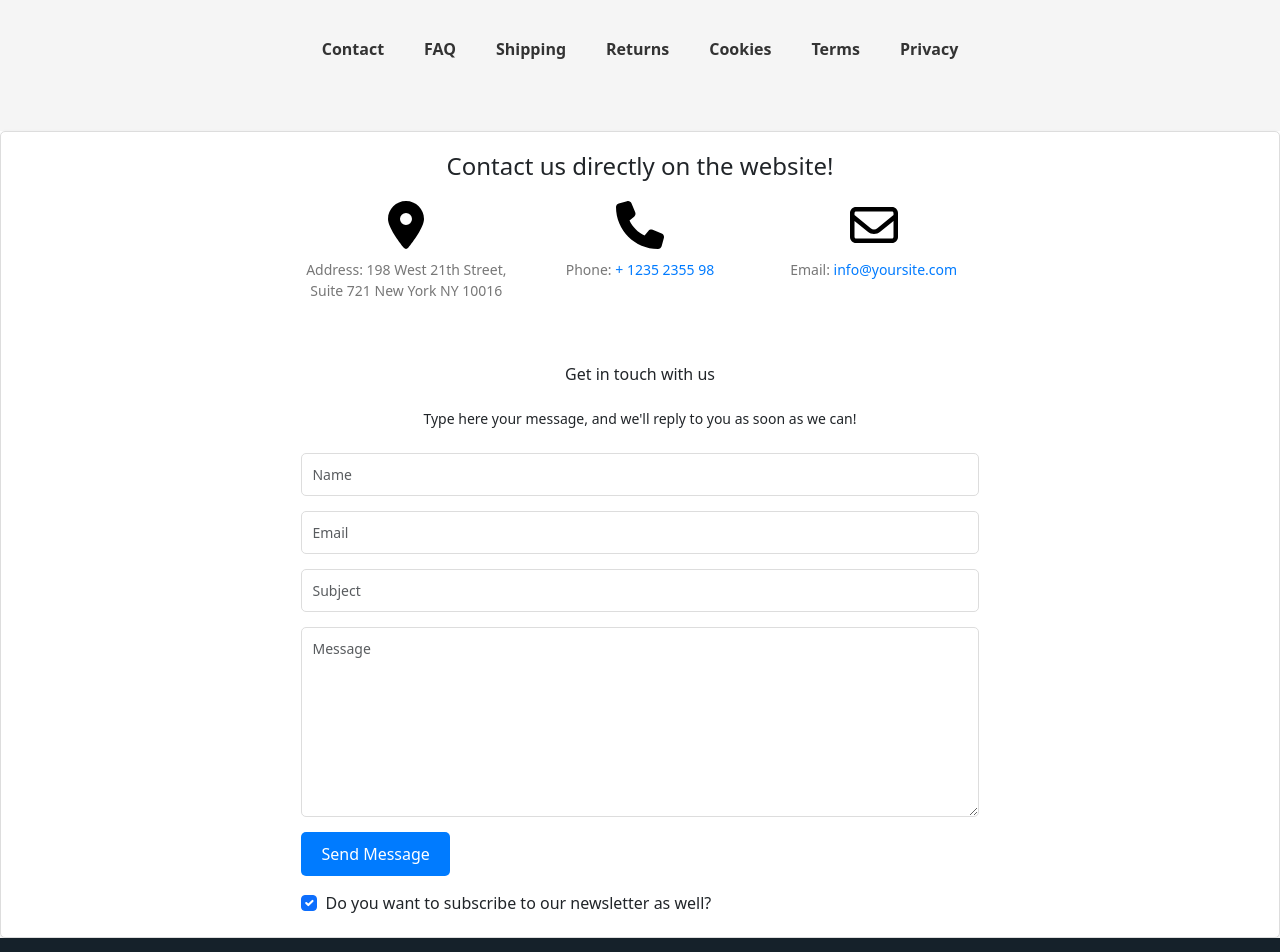
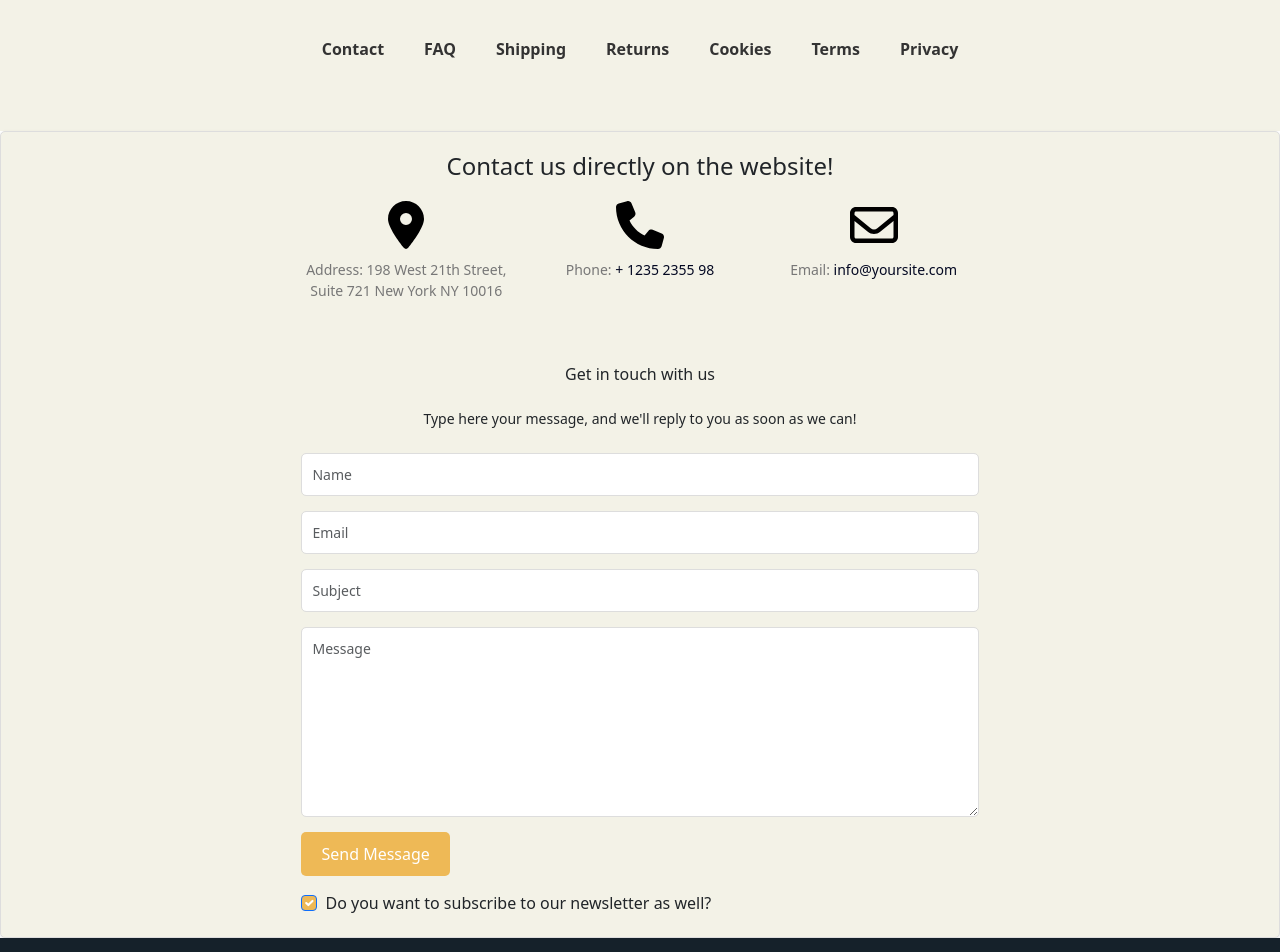
Before and after one commit to ruggerifrancesco/laravel-boolean-frontend, a Vue app: page /contacts in a window 1280 px wide. Shown: the part 120-1072 px from the top of the page. Built offline with nearby package versions, Linux system fonts and the light colour scheme.

Commit message:
Fixing color palette: first attempt

```diff
--- a/src/pages/Contacts.vue
+++ b/src/pages/Contacts.vue
@@ -188,8 +188,10 @@ const elements = [
 </script>
 
 <style lang="scss">
+@import "../styles/partials/variables.scss";
+
 .contact-information-navbar {
-    background-color: #f5f5f5;
+    background-color: $background-color;
     padding: 20px;
     display: flex;
     flex-direction: column;
@@ -223,7 +225,7 @@ const elements = [
                     transition: color 0.3s ease;
 
                     &:hover {
-                        color: #007bff;
+                        color: $text;
                     }
                 }
             }
@@ -238,7 +240,7 @@ const elements = [
 }
 
 .contact-form {
-    background-color: #fff;
+    background-color: $background-color;
     padding: 20px;
     border: 1px solid #ddd;
     border-radius: 5px;
@@ -265,7 +267,7 @@ const elements = [
         }
 
         a {
-            color: #007bff;
+            color: $text;
             text-decoration: none;
         }
     }
@@ -295,12 +297,12 @@ const elements = [
 
                     &:focus {
                         outline: none;
-                        border-color: #007bff;
+                        border-color: $button;
                     }
                 }
 
                 input[type="submit"] {
-                    background-color: #007bff;
+                    background-color: $button;
                     color: #fff;
                     border: none;
                     border-radius: 5px;
@@ -310,14 +312,18 @@ const elements = [
                     transition: background-color 0.3s ease;
 
                     &:hover {
-                        background-color: #0056b3;
+                        background-color: $button;
                     }
                 }
 
                 .submitting {
                     font-size: 14px;
-                    color: #777;
+                    color: $text;
                 }
+            }
+
+            .form-check-input:checked {
+                background-color: $button;
             }
         }
     }
```
